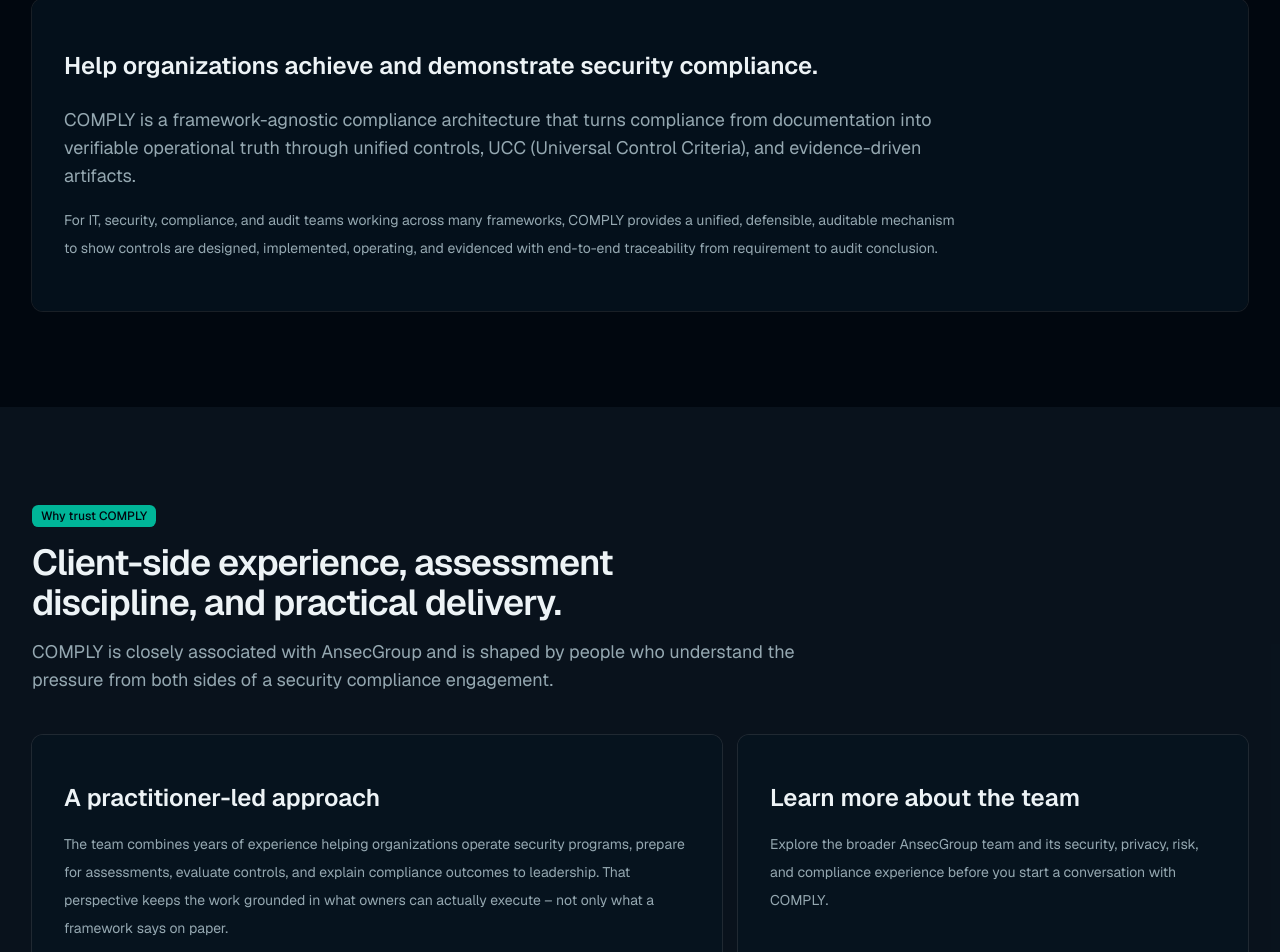
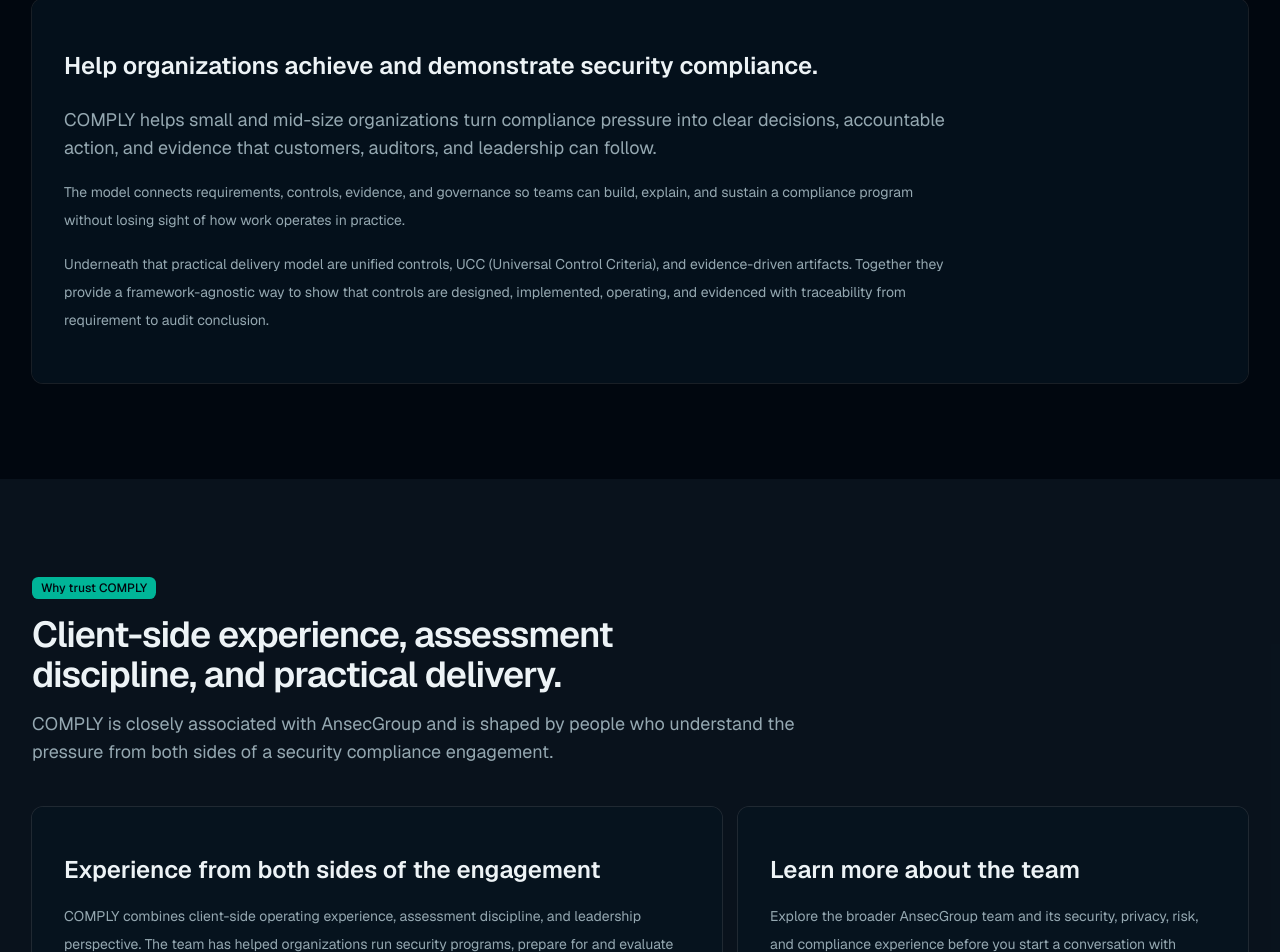
Before and after one commit to hlanslots/Comply-Website, a Next.js app: page /about in a window 1280 px wide. Shown: the part 627-1579 px from the top of the page. Built offline with nearby package versions, Linux system fonts and the light colour scheme.

Commit message:
copy: lead with client outcomes on about page

```diff
--- a/src/app/about/page.tsx
+++ b/src/app/about/page.tsx
@@ -30,16 +30,20 @@
               Help organizations achieve and demonstrate security compliance.
             </p>
             <p className="mt-5 max-w-4xl text-lg leading-7 text-muted-foreground">
-              COMPLY is a framework-agnostic compliance architecture that turns
-              compliance from documentation into verifiable operational truth through
-              unified controls, UCC (Universal Control Criteria), and evidence-driven
-              artifacts.
+              COMPLY helps small and mid-size organizations turn compliance pressure into
+              clear decisions, accountable action, and evidence that customers, auditors,
+              and leadership can follow.
             </p>
             <p className="mt-4 max-w-4xl leading-7 text-muted-foreground">
-              For IT, security, compliance, and audit teams working across many
-              frameworks, COMPLY provides a unified, defensible, auditable mechanism
-              to show controls are designed, implemented, operating, and evidenced
-              with end-to-end traceability from requirement to audit conclusion.
+              The model connects requirements, controls, evidence, and governance so teams
+              can build, explain, and sustain a compliance program without losing sight of
+              how work operates in practice.
+            </p>
+            <p className="mt-4 max-w-4xl leading-7 text-muted-foreground">
+              Underneath that practical delivery model are unified controls, UCC (Universal
+              Control Criteria), and evidence-driven artifacts. Together they provide a
+              framework-agnostic way to show that controls are designed, implemented,
+              operating, and evidenced with traceability from requirement to audit conclusion.
             </p>
           </CardContent>
         </Card>
@@ -53,12 +57,15 @@
         <div className="grid gap-4 lg:grid-cols-[1.15fr_0.85fr]">
           <Card className="bg-card/80">
             <CardContent className="p-6 lg:p-8">
-              <h2 className="text-xl font-semibold sm:text-2xl">A practitioner-led approach</h2>
+              <h2 className="text-xl font-semibold sm:text-2xl">
+                Experience from both sides of the engagement
+              </h2>
               <p className="mt-4 leading-7 text-muted-foreground">
-                The team combines years of experience helping organizations operate security
-                programs, prepare for assessments, evaluate controls, and explain compliance
-                outcomes to leadership. That perspective keeps the work grounded in what owners
-                can actually execute – not only what a framework says on paper.
+                COMPLY combines client-side operating experience, assessment discipline, and
+                leadership perspective. The team has helped organizations run security programs,
+                prepare for and evaluate controls, and explain compliance outcomes to decision-makers.
+                That keeps the work grounded in what owners can execute – not only what a framework
+                says on paper.
               </p>
               <p className="mt-4 leading-7 text-muted-foreground">
                 Engagements are designed to leave clients with clearer decisions, accountable
@@ -193,7 +200,7 @@
           ))}
         </div>
       </Section>
-      <Section title="Why COMPLY">
+      <Section title="The COMPLY model behind the work">
         <div className="grid gap-4 md:grid-cols-2 lg:grid-cols-3">
           {brandDifferentiators.map((item) => {
             const Icon = item.icon;
```
